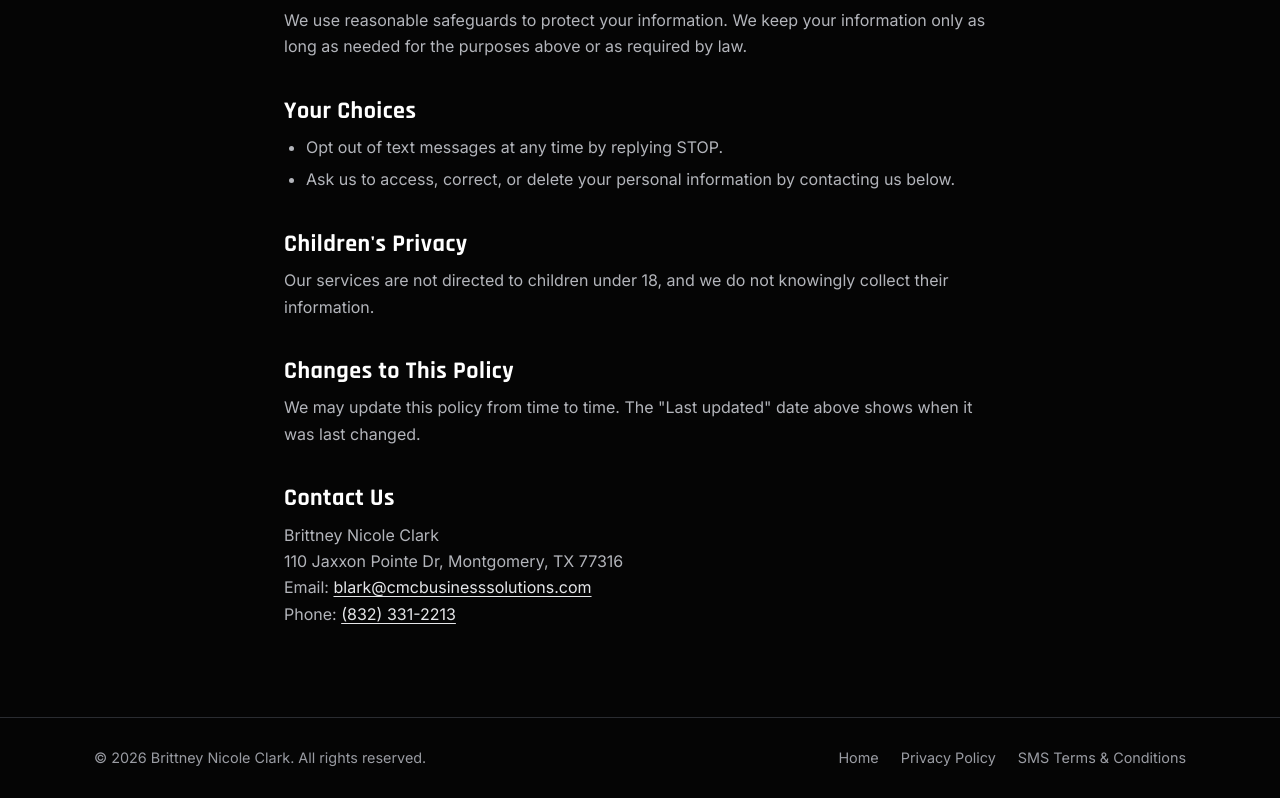
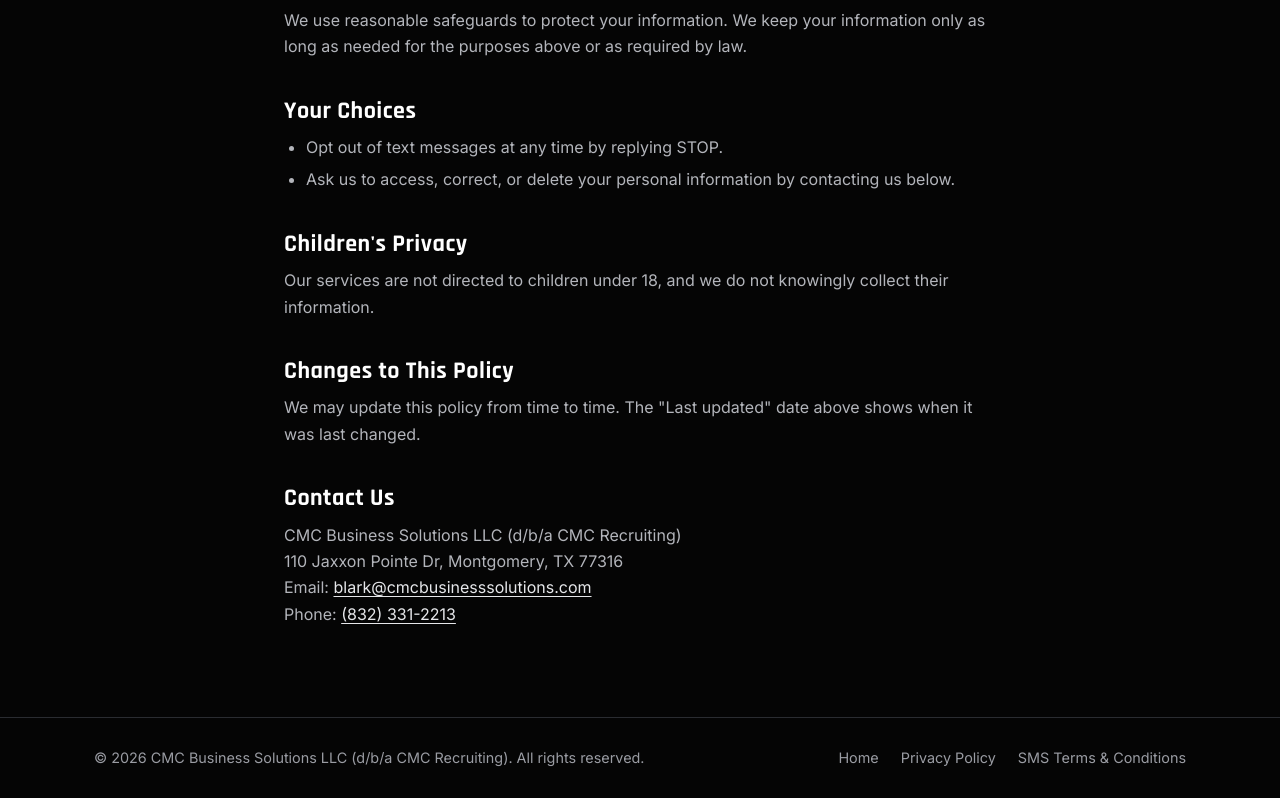
Before and after one commit to zlyons24/cmc-recruiting, a plain HTML site: page privacy.html in a window 1280 px wide. Shown: the part 1557-2355 px from the top of the page. Drawn offline with Linux system fonts and the light colour scheme.

Commit message:
Use LLC legal name (CMC Business Solutions LLC d/b/a CMC Recruiting)
Co-Authored-By: Claude Opus 5.5 <noreply@anthropic.com>

```diff
--- a/privacy.html
+++ b/privacy.html
@@ -25,7 +25,7 @@
       <h1>Privacy Policy</h1>
       <p class="updated">Last updated: November 23, 2026</p>
 
-      <p>This Privacy Policy explains how <span class="js-legal-name">CMC Recruiting</span> ("CMC Recruiting," "we," "us," or "our") collects, uses, and protects your information when you visit our website, contact us, or receive text messages from us.</p>
+      <p>This Privacy Policy explains how <span class="js-legal-name">CMC Business Solutions LLC (d/b/a CMC Recruiting)</span> ("CMC Recruiting," "we," "us," or "our") collects, uses, and protects your information when you visit our website, contact us, or receive text messages from us.</p>
 
       <h2>Information We Collect</h2>
       <ul>
@@ -74,7 +74,7 @@
 
       <h2>Contact Us</h2>
       <p>
-        <span class="js-legal-name">CMC Recruiting</span><br>
+        <span class="js-legal-name">CMC Business Solutions LLC (d/b/a CMC Recruiting)</span><br>
         <span class="js-address">[business address]</span><br>
         Email: <a href="#" class="js-email">[email address]</a><br>
         Phone: <span class="js-phone">[phone number]</span>
@@ -84,7 +84,7 @@
 
   <footer class="footer">
     <div class="container footer-inner">
-      <span>&copy; <span id="year"></span> <span class="js-legal-name">CMC Recruiting</span>. All rights reserved.</span>
+      <span>&copy; <span id="year"></span> <span class="js-legal-name">CMC Business Solutions LLC (d/b/a CMC Recruiting)</span>. All rights reserved.</span>
       <nav class="footer-links">
         <a href="index.html">Home</a>
         <a href="privacy.html">Privacy Policy</a>
--- a/script.js
+++ b/script.js
@@ -2,7 +2,7 @@
 // For 10DLC approval, legalName must match the legal business name registered
 // with The Campaign Registry (exactly as on your EIN / IRS paperwork).
 const SITE = {
-  legalName: "Brittney Nicole Clark",
+  legalName: "CMC Business Solutions LLC (d/b/a CMC Recruiting)",
   email: "blark@cmcbusinesssolutions.com",
   phone: "(832) 331-2213",
   address: "110 Jaxxon Pointe Dr, Montgomery, TX 77316"
```
Also changed, not shown: index.html (+1 -1 lines), terms.html (+3 -3 lines).
